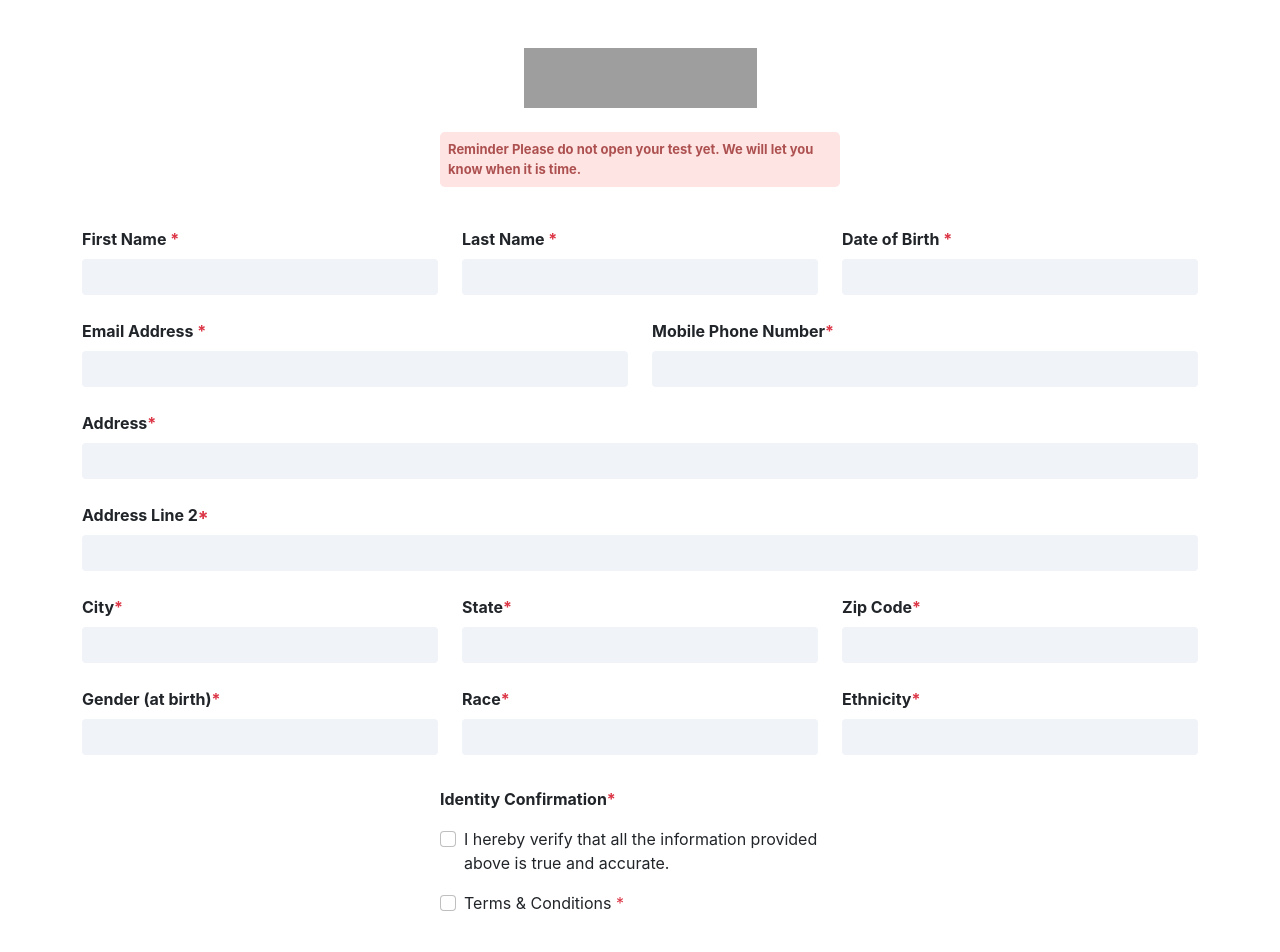
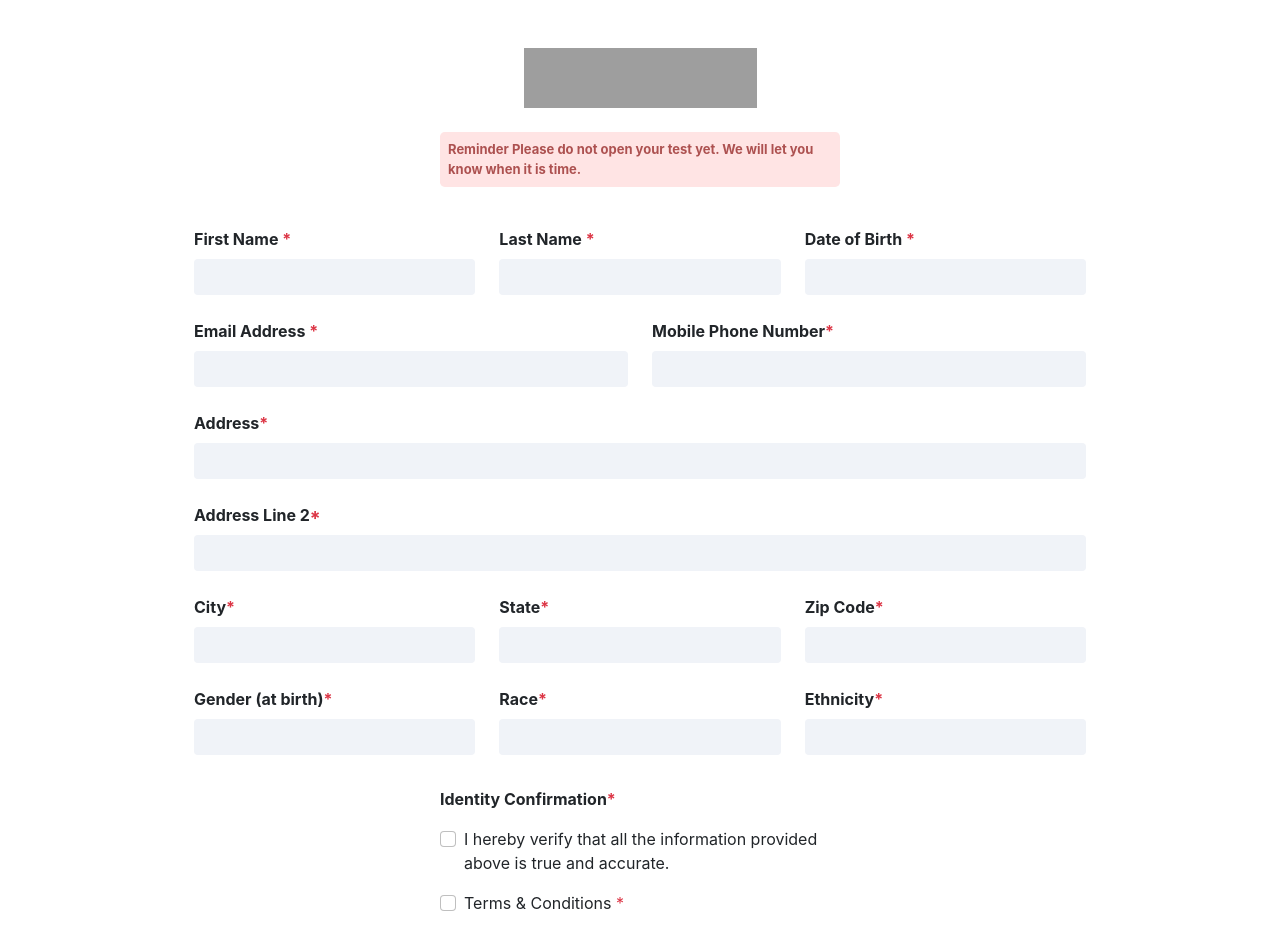
Before and after one commit to HelloDev0/snap-test, a React (Create React App) app: page /form in a window 1280 px wide. Shown: the top 952 px of the page. Built offline with nearby package versions, Linux system fonts and the light colour scheme; grey boxes are pictures that could not be loaded.

Commit message:
thrid step

```diff
--- a/src/component/Form.jsx
+++ b/src/component/Form.jsx
@@ -14,7 +14,7 @@ const Form = () => {
                     </div>
 
                 </div>
-                <div className="row">
+                <div className="squitch row">
                     <div className="col-md-4">
                         <div class="loginForm mb-4 text-start">
                             <label for="exampleFormControlInput1" class="form-label fw-bold">First Name <span className='text-danger'>*</span></label>
@@ -37,7 +37,7 @@ const Form = () => {
                         </div>
                     </div>
                 </div>
-                <div className="row">
+                <div className="squitch row">
                     <div className="col-md-6">
                         <div class="loginForm mb-4 text-start">
                             <label for="exampleFormControlInput1" class="form-label fw-bold">Email Address <span className='text-danger'>*</span></label>
@@ -67,7 +67,7 @@ const Form = () => {
                         </div>
                     </div>
                 </div>
-                <div className="row">
+                <div className="squitch row">
                     <div className="col-md-4">
                         <div class="loginForm mb-4 text-start">
                             <label for="exampleFormControlInput1" class="form-label fw-bold">City<span className='text-danger'>*</span></label>
@@ -90,7 +90,7 @@ const Form = () => {
                         </div>
                     </div>
                 </div>
-                <div className="row">
+                <div className="squitch row">
                     <div className="col-md-4">
                         <div class="loginForm mb-4 text-start">
                             <label for="exampleFormControlInput1" class="form-label fw-bold">Gender (at birth)<span className='text-danger'>*</span></label>
--- a/src/component/style.css
+++ b/src/component/style.css
@@ -40,3 +40,7 @@
 .formcheck{
     padding-left: 0% !important;
 }
+.squitch{
+    padding-left: 7rem;
+    padding-right: 7rem;
+}
```
